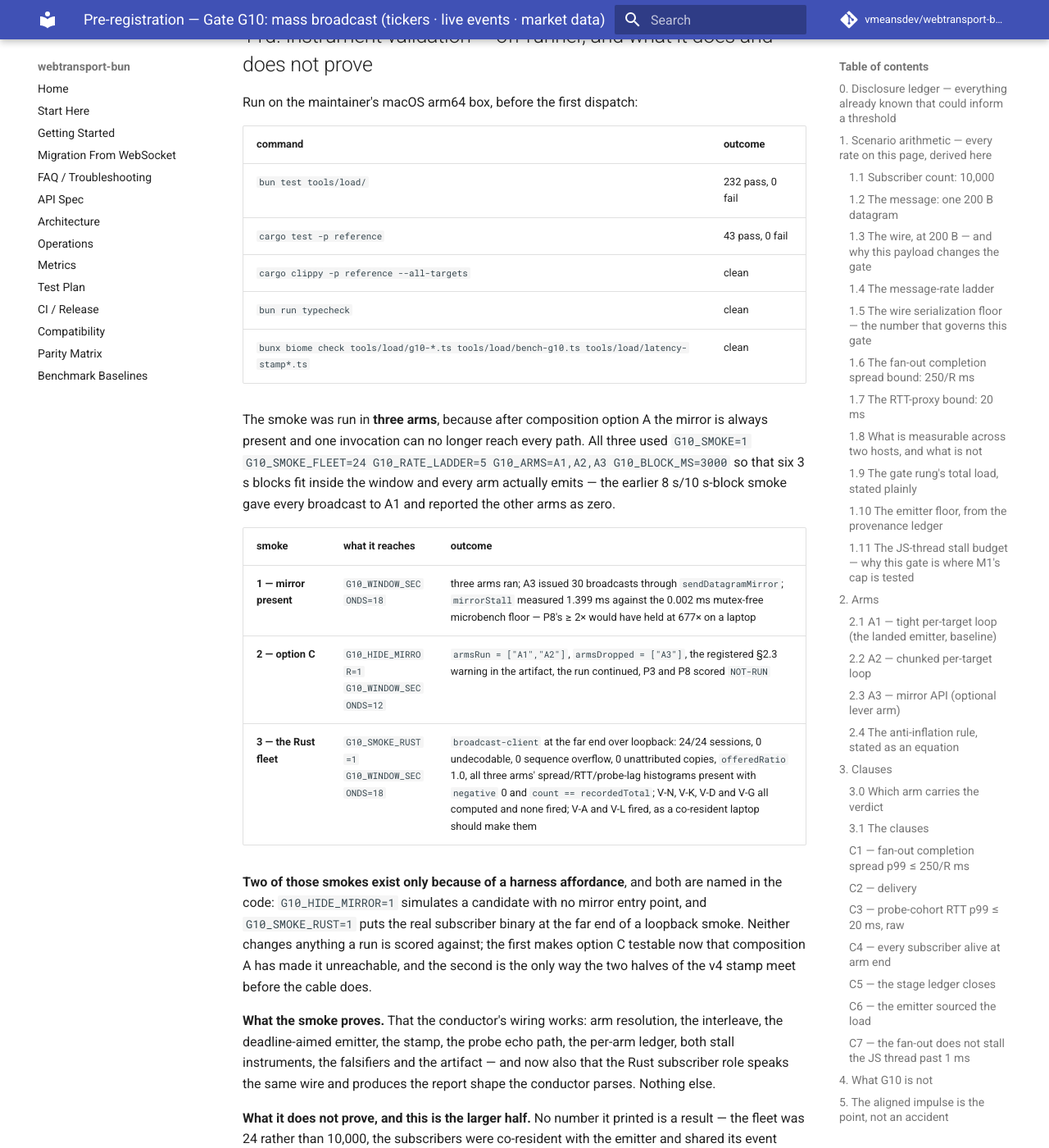
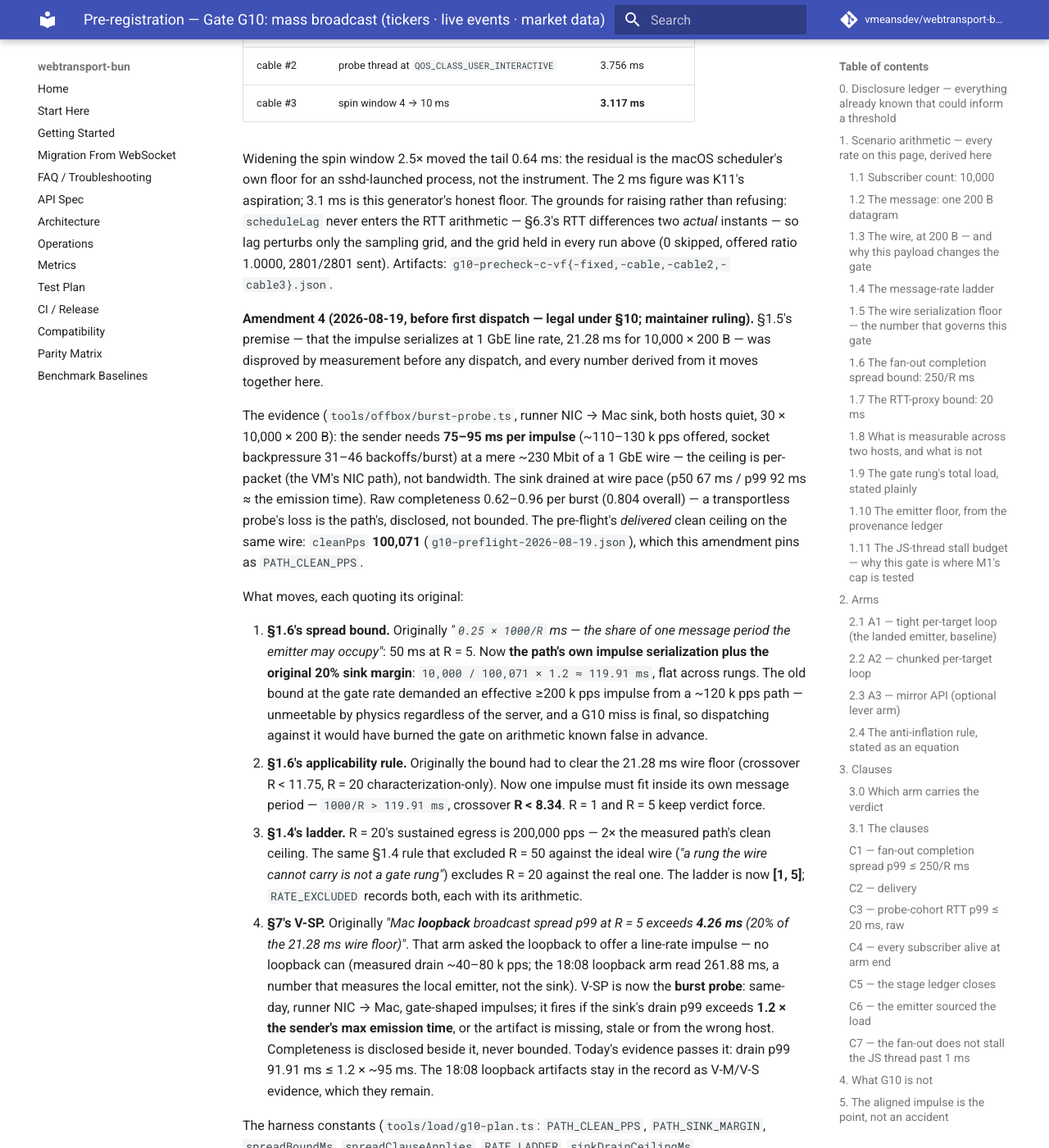
Before and after one commit to vmeansdev/webtransport-bun, an MkDocs documentation site: the page built from docs/research/preregistrations/gate-g10-broadcast.md, in a window 1280 px wide and 1400 px high, scrolled down 28122 px. Shown: the whole window at 82% size. Built offline with MkDocs 1.6.1 and Material for MkDocs 9.7.7, drawn with Linux system fonts in a browser that asks for light colours; comment, search, counter and statistics services are not loaded; some of the changed text lies outside the part shown.

Commit message:
Amendments 3 and 4: the V-F floor moves to the generator's honest 5 ms, and every number resting on the 21.28 ms line-rate premise moves to the measured path.
Amendment 3 raises V-F's scheduleLag ceiling from 2 ms to 5 ms on the
grounds the ladder earned: three instrument fixes (spin crossing,
interactive QoS, 10 ms window) plateau at p99 3.12 ms — the macOS
scheduler's floor for an sshd-launched process — and scheduleLag never
enters the RTT arithmetic, it perturbs a sampling grid that held.

Amendment 4 re-derives the spread clause from the burst probe's
measurement: the impulse crosses the real path at ~120 k pps, not the
1 GbE line rate, so the bound becomes path serialization plus the
original 20% sink margin (119.91 ms), applicability becomes the bound
fitting the message period (crossover R < 8.34), R = 20 leaves the
ladder by the same rule that excluded R = 50, and V-SP re-points from
an impossible loopback arm to the burst probe's sink-vs-emission
comparison, completeness disclosed rather than bounded.

Both rulings are the maintainer's, made before first dispatch, legal
under §10. Prose and constants move in this one commit.

Co-Authored-By: Claude Fable 5 <noreply@anthropic.com>
Claude-Session: https://claude.ai/code/session_019gyQbTLhhYegaDaLPqLrYs

```diff
--- a/docs/research/preregistrations/gate-g10-broadcast.md
+++ b/docs/research/preregistrations/gate-g10-broadcast.md
@@ -1006,6 +1006,83 @@ the generator's own baseline beside it, disclosed, never discarded. The object
 of §8 is the link; a bound read through a jitterier clock than the thing it
 bounds would refuse every wire regardless of the wire.
 
+**Amendment 3 (2026-08-19, before first dispatch — legal under §10; maintainer
+ruling).** §7's V-F row originally read: *"Mac floor-arm `scheduleLag` p99 >
+**2 ms** (10% of the 20 ms bound), or not taken the same day, or the wrong
+host"*. The ceiling is now **5 ms (25% of the bound)**; the same-day, same-host
+and max-disclosed requirements are unchanged. Why, with the evidence in
+run-order — every step an instrument fix, no threshold touched until this one:
+
+| run | change | scheduleLag p99 |
+|---|---|---|
+| loopback | binary predating the sleep-then-spin crossing | 4.809 ms |
+| loopback | spin crossing active (min lag 41 ns) | 4.923 ms |
+| cable #1 | server off-box, Mac idle — co-residency exonerated | 7.151 ms |
+| cable #2 | probe thread at `QOS_CLASS_USER_INTERACTIVE` | 3.756 ms |
+| cable #3 | spin window 4 → 10 ms | **3.117 ms** |
+
+Widening the spin window 2.5× moved the tail 0.64 ms: the residual is the macOS
+scheduler's own floor for an sshd-launched process, not the instrument. The
+2 ms figure was K11's aspiration; 3.1 ms is this generator's honest floor. The
+grounds for raising rather than refusing: `scheduleLag` never enters the RTT
+arithmetic — §6.3's RTT differences two *actual* instants — so lag perturbs
+only the sampling grid, and the grid held in every run above (0 skipped,
+offered ratio 1.0000, 2801/2801 sent). Artifacts:
+`g10-precheck-c-vf{-fixed,-cable,-cable2,-cable3}.json`.
+
+**Amendment 4 (2026-08-19, before first dispatch — legal under §10; maintainer
+ruling).** §1.5's premise — that the impulse serializes at 1 GbE line rate,
+21.28 ms for 10,000 × 200 B — was disproved by measurement before any
+dispatch, and every number derived from it moves together here.
+
+The evidence (`tools/offbox/burst-probe.ts`, runner NIC → Mac sink, both hosts
+quiet, 30 × 10,000 × 200 B): the sender needs **75–95 ms per impulse**
+(~110–130 k pps offered, socket backpressure 31–46 backoffs/burst) at a mere
+~230 Mbit of a 1 GbE wire — the ceiling is per-packet (the VM's NIC path), not
+bandwidth. The sink drained at wire pace (p50 67 ms / p99 92 ms ≈ the emission
+time). Raw completeness 0.62–0.96 per burst (0.804 overall) — a transportless
+probe's loss is the path's, disclosed, not bounded. The pre-flight's
+*delivered* clean ceiling on the same wire: `cleanPps` **100,071**
+(`g10-preflight-2026-08-19.json`), which this amendment pins as
+`PATH_CLEAN_PPS`.
+
+What moves, each quoting its original:
+
+1. **§1.6's spread bound.** Originally *"`0.25 × 1000/R` ms — the share of one
+   message period the emitter may occupy"*: 50 ms at R = 5. Now **the path's
+   own impulse serialization plus the original 20% sink margin**:
+   `10,000 / 100,071 × 1.2 ≈ 119.91 ms`, flat across rungs. The old bound at
+   the gate rate demanded an effective ≥200 k pps impulse from a ~120 k pps
+   path — unmeetable by physics regardless of the server, and a G10 miss is
+   final, so dispatching against it would have burned the gate on arithmetic
+   known false in advance.
+2. **§1.6's applicability rule.** Originally the bound had to clear the 21.28 ms
+   wire floor (crossover R < 11.75, R = 20 characterization-only). Now one
+   impulse must fit inside its own message period — `1000/R > 119.91 ms`,
+   crossover **R < 8.34**. R = 1 and R = 5 keep verdict force.
+3. **§1.4's ladder.** R = 20's sustained egress is 200,000 pps — 2× the
+   measured path's clean ceiling. The same §1.4 rule that excluded R = 50
+   against the ideal wire (*"a rung the wire cannot carry is not a gate
+   rung"*) excludes R = 20 against the real one. The ladder is now **[1, 5]**;
+   `RATE_EXCLUDED` records both, each with its arithmetic.
+4. **§7's V-SP.** Originally *"Mac **loopback** broadcast spread p99 at R = 5
+   exceeds **4.26 ms** (20% of the 21.28 ms wire floor)"*. That arm asked the
+   loopback to offer a line-rate impulse — no loopback can (measured drain
+   ~40–80 k pps; the 18:08 loopback arm read 261.88 ms, a number that measures
+   the local emitter, not the sink). V-SP is now the **burst probe**: same-day,
+   runner NIC → Mac, gate-shaped impulses; it fires if the sink's drain p99
+   exceeds **1.2 × the sender's max emission time**, or the artifact is
+   missing, stale or from the wrong host. Completeness is disclosed beside it,
+   never bounded. Today's evidence passes it: drain p99 91.91 ms ≤ 1.2 × ~95 ms.
+   The 18:08 loopback artifacts stay in the record as V-M/V-S evidence, which
+   they remain.
+
+The harness constants (`tools/load/g10-plan.ts`: `PATH_CLEAN_PPS`,
+`PATH_SINK_MARGIN`, `spreadBoundMs`, `spreadClauseApplies`, `RATE_LADDER`,
+`sinkDrainCeilingMs`, `PROBE_FLOOR_RTT_FRACTION`) move in the same commit as
+this text, so prose and numbers cannot drift apart (the G6 amendment-1
+lesson).
+
 Otherwise none: this document's first commit is its registration, and every
 threshold on this page was fixed in that commit. Two things are worth naming so a later
 reader does not mistake them for silent edits:
```
Also changed, not shown: 5 other files.
